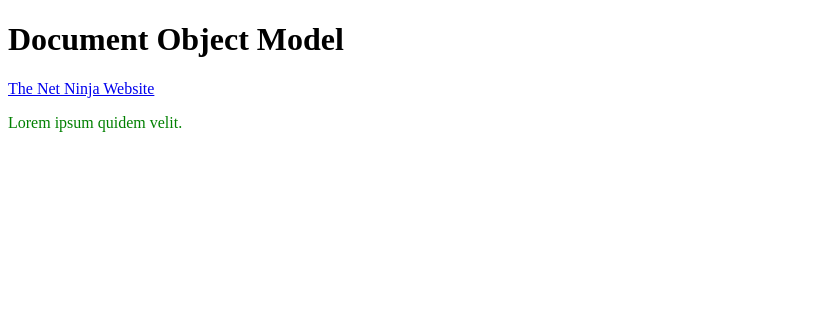
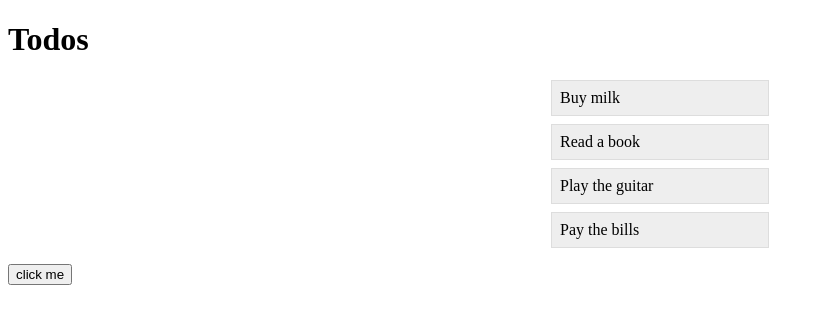
Before and after one commit to ChabuChabu/JavaScript-Engineering, a plain HTML site: page 04-DOM/index.html in a window 1280 px wide. Shown: the whole page, without its empty margins (0-824 px from the left). Drawn offline with Linux system fonts and the light colour scheme.

Commit message:
event listeners introduction

```diff
--- a/04-DOM/app.js
+++ b/04-DOM/app.js
@@ -1,4 +1,4 @@
-const para = document.querySelector("p");
+// const para = document.querySelector("p");
 
 //console.log(para.innerText);
 //para.innerText = "ninjas are awesome!";
@@ -25,12 +25,64 @@ const para = document.querySelector("p");
 // });
 
 /****************** setting attributes ***********************/
-const link = document.querySelector("a");
+// const link = document.querySelector("a");
 
-console.log(link.getAttribute("href"));
-link.setAttribute("href", "https://www.thenetninja.co.uk");
-link.innerText = "The Net Ninja Website";
-const mssg = document.querySelector("p");
-console.log(mssg.getAttribute("class"));
-mssg.setAttribute("class", "success");
-mssg.setAttribute("style", "color: green;");
+// console.log(link.getAttribute("href"));
+// link.setAttribute("href", "https://www.thenetninja.co.uk");
+// link.innerText = "The Net Ninja Website";
+// const mssg = document.querySelector("p");
+// console.log(mssg.getAttribute("class"));
+// mssg.setAttribute("class", "success");
+// mssg.setAttribute("style", "color: green;");
+
+/****************** adding and removing styles ***********************/
+
+// const content = document.querySelector("p");
+
+// console.log(content.classList);
+// content.classList.add("error");
+// content.classList.remove("error");
+// content.classList.add("success");
+
+// const paras = document.querySelectorAll("p");
+// paras.forEach((p) => {
+//   if (p.textContent.includes("error")) {
+//     p.classList.add("error");
+//   } else if (p.textContent.includes("success")) {
+//     p.classList.add("success");
+//   }
+// });
+
+// const title = document.querySelector(".title");
+// title.classList.toggle("test");
+// title.classList.toggle("test");
+
+// const article = document.querySelector("article");
+// Array.from(article.children).forEach((child) => {
+//   child.classList.add("article-element");
+// });
+
+// const title = document.querySelector("h2");
+// console.log(title.parentElement);
+// console.log(title.parentElement.parentElement);
+// console.log(title.nextElementSibling);
+// console.log(title.previousElementSibling);
+
+/****************** events and event listiners ***********************/
+
+// const button = document.querySelector("button");
+
+// button.addEventListener("click", () => {
+//   console.log("You clicked me");
+// });
+
+const items = document.querySelectorAll("li");
+
+items.forEach((item) => {
+  item.addEventListener("click", (e) => {
+    // console.log("Item clicked");
+    // console.log(e);
+    // console.log(e.target);
+    e.target.style.textDecoration = "line-through";
+  });
+});
--- a/04-DOM/index.html
+++ b/04-DOM/index.html
@@ -4,12 +4,48 @@
     <meta charset="UTF-8" />
     <meta http-equiv="X-UA-Compatible" content="IE=edge" />
     <meta name="viewport" content="width=device-width, initial-scale=1.0" />
+    <link rel="stylesheet" href="styles.css" />
     <title>Document Object Model</title>
   </head>
   <body>
-    <h1>Document Object Model</h1>
-    <a href="https://www.google.com">Link to somewhere cool ...</a>
-    <p class="error">Lorem ipsum quidem velit.</p>
+    <!-- <h1 class="title">Document Object Model</h1> -->
+    <!-- <p class="another test">
+      Lorem ipsum dolor sit amet consectetur adipisicing elit. Numquam
+      consectetur non ab voluptate, harum assumenda suscipit nesciunt deleniti
+      dolorum necessitatibus?
+    </p> -->
+    <!-- <p>lorem error ipsum</p>
+    <p>lorem success ipsum</p>
+    <p>loren ipsum lorem</p>
+    <p>lorem ipsum success</p>
+    <p>error lorem ipsum</p>
+    <p>lorem ipsum lorem</p>
+    <p>lorem ipsum error</p>
+    <p>success lorem ipsum</p> -->
+    <!-- <article>
+      <h2>article title</h2>
+      <p>
+        Lorem ipsum dolor sit amet consectetur adipisicing elit. In, voluptas
+        Lorem ipsum dolor sit amet consectetur adipisicing elit.
+      </p>
+      <p>
+        Lorem ipsum dolor sit amet consectetur adipisicing elit. In, voluptas
+        Lorem ipsum dolor sit amet consectetur adipisicing elit.
+      </p>
+      <p>
+        Lorem ipsum dolor sit amet consectetur adipisicing elit. In, voluptas
+        Lorem ipsum dolor sit amet consectetur adipisicing elit.
+      </p>
+      <div>written by sinkman</div> -->
+    <!-- </article> -->
+    <h1>Todos</h1>
+    <ul>
+      <li>Buy milk</li>
+      <li>Read a book</li>
+      <li>Play the guitar</li>
+      <li>Pay the bills</li>
+    </ul>
+    <button>click me</button>
     <script src="app.js"></script>
   </body>
 </html>
--- /dev/null
+++ b/04-DOM/styles.css
@@ -0,0 +1,19 @@
+/* .error {
+  padding: 10px;
+  color: crimson;
+  border: 1px dotted crimson;
+}
+.success {
+  padding: 10px;
+  color: limegreen;
+  border: 1px dotted limegreen;
+} */
+
+li {
+  list-style-type: none;
+  max-width: 200px;
+  padding: 8px;
+  margin: 8px auto;
+  background: #eee;
+  border: 1px solid #ddd;
+}
```
